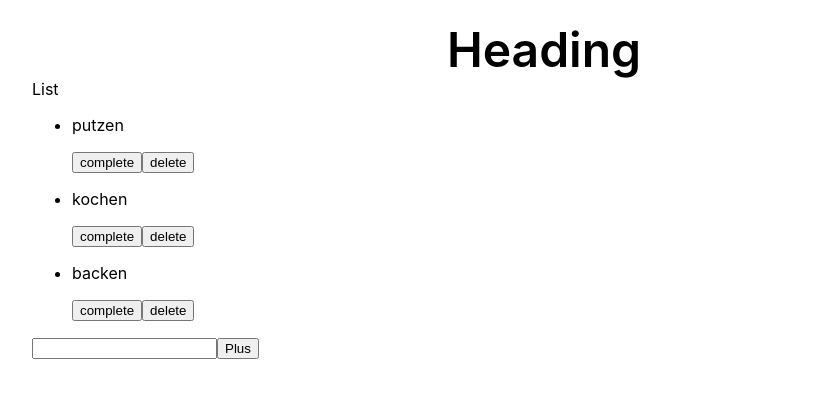
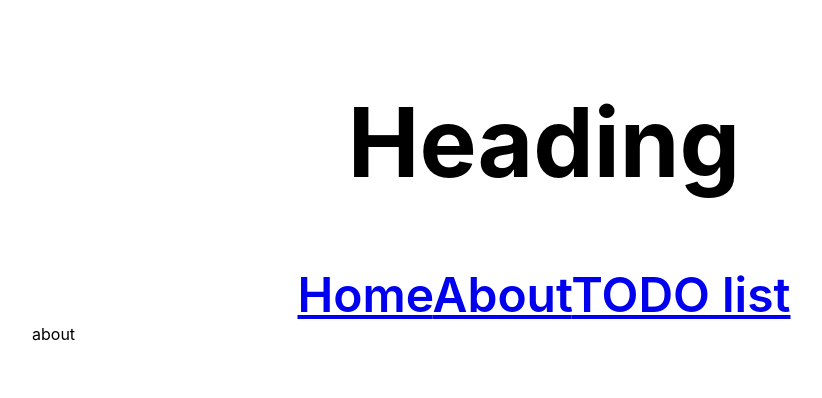
Before and after one commit to MarcoNanka/react-playground, a React (Create React App) app: page /about in a window 1280 px wide. Shown: the top 398 px of the page, without its empty margins (96-918 px from the left). Built offline with nearby package versions, Linux system fonts and the light colour scheme.

Commit message:
Added navigation

```diff
--- a/package.json
+++ b/package.json
@@ -8,6 +8,7 @@
     "@testing-library/user-event": "^13.5.0",
     "react": "^17.0.2",
     "react-dom": "^17.0.2",
+    "react-router-dom": "^6.2.2",
     "react-scripts": "5.0.0",
     "web-vitals": "^2.1.4"
   },
--- a/src/App.js
+++ b/src/App.js
@@ -1,11 +1,18 @@
 import Heading from './components/Heading';
 import List from './components/List';
+import { BrowserRouter, Routes, Route } from 'react-router-dom';
+import About from './components/About';
 
 const App = () => (
+  <BrowserRouter>
   <div className='wrapper'>
      <Heading />
-     <List />
+     <Routes>
+       <Route path='/about' element={<About />}/>
+       <Route path='/list' element={<List />}/>
+     </Routes>
   </div>
+  </BrowserRouter>
 )
 
 export default App;
--- /dev/null
+++ b/src/components/About.js
@@ -0,0 +1,7 @@
+const About = () => (
+    <div>
+        about
+    </div>
+)
+
+export default About;
--- a/src/components/Heading.js
+++ b/src/components/Heading.js
@@ -1,6 +1,18 @@
+import {Link} from 'react-router-dom';
+
 const Heading = () => (
     <div className="heading">
-       Heading
+       <h1>Heading</h1>
+       <Link to='/'>
+         Home
+       </Link>
+       <Link to='/about'>
+         About
+       </Link>
+       <Link to='/list'>
+         TODO list
+       </Link>
+
     </div>
   )
 
```
Also changed, not shown: 1 other file (tests, documents, lock files or other folders).
